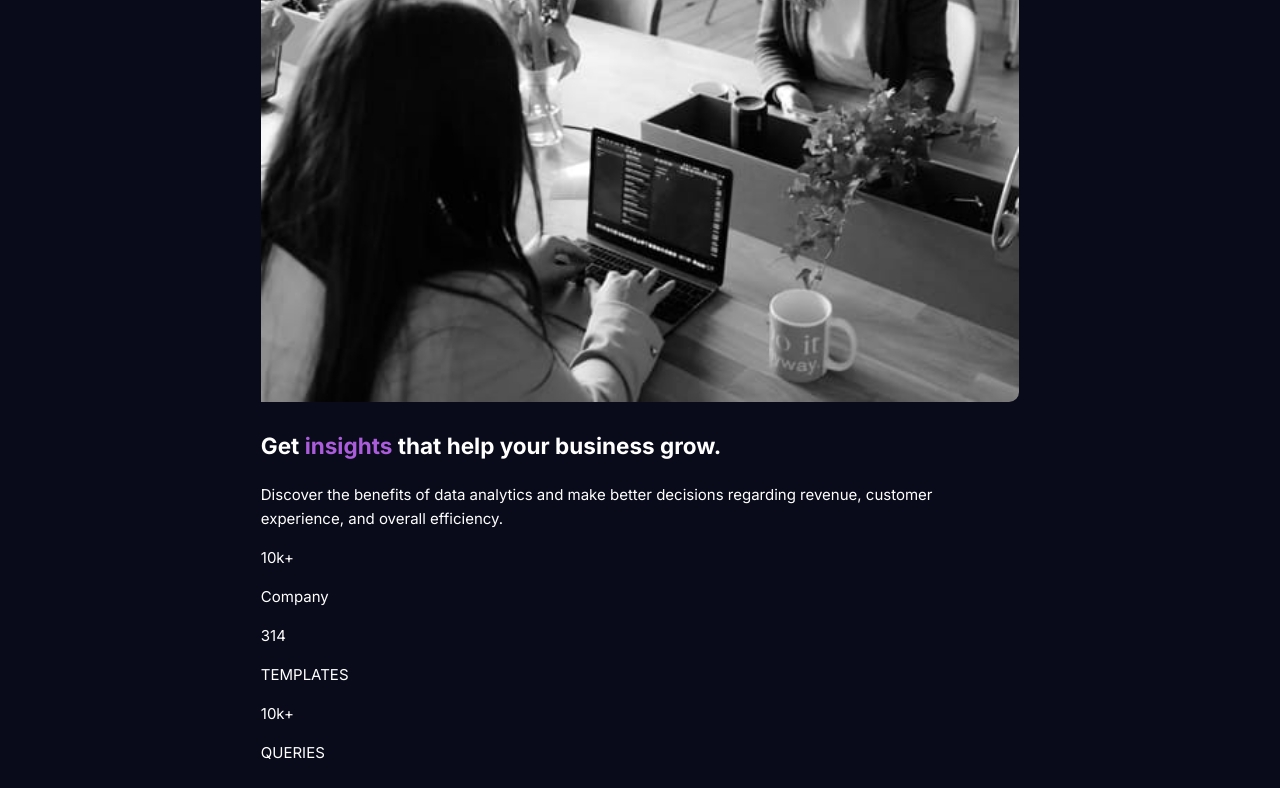
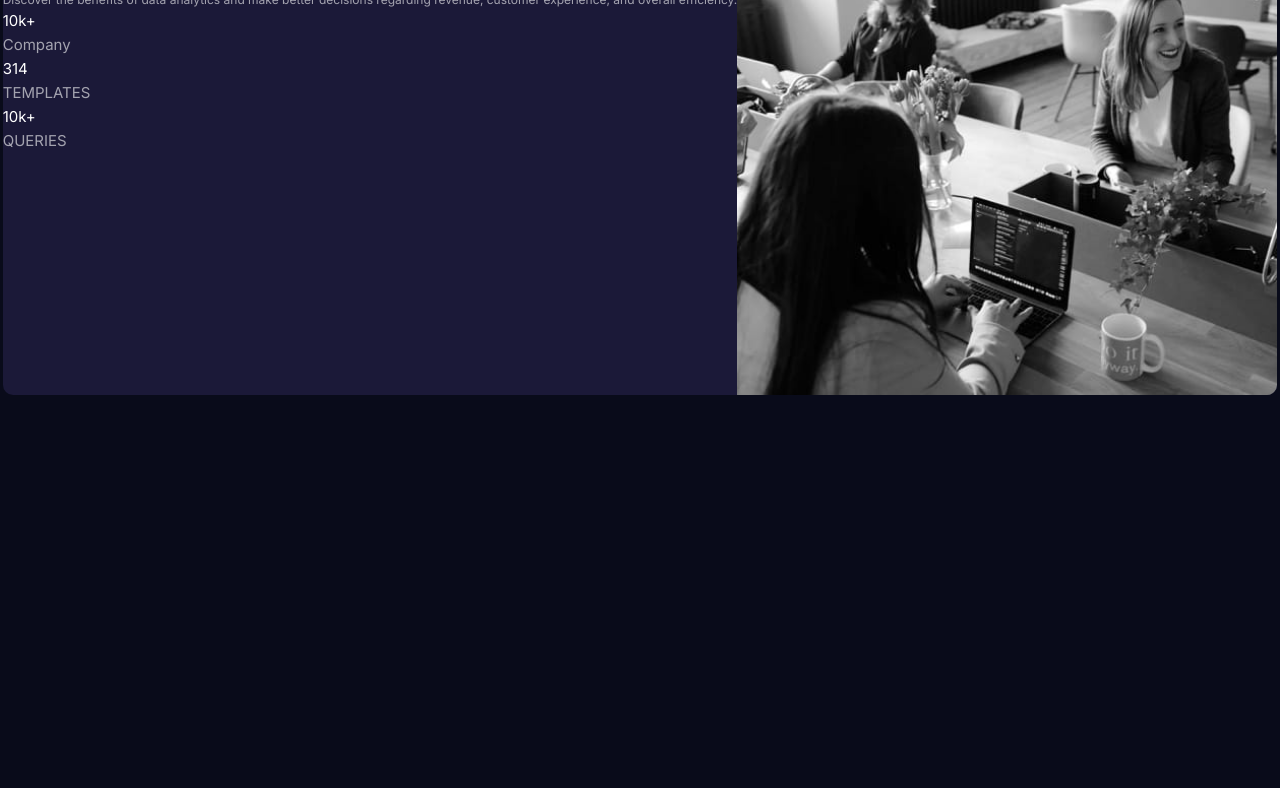
Before and after one commit to AG-WebDev/Stats_Preview_Card, a plain HTML site: page index.html in a window 1280 px wide. Shown: the part 232-1020 px from the top of the page. After the commit the page ends 800 px from the top, so only its background shows below. Drawn offline with Linux system fonts and the light colour scheme; a web font is replaced by a local one.

Commit message:
Update style.css

```diff
--- a/style.css
+++ b/style.css
@@ -1,48 +1,55 @@
 @import url("https://fonts.googleapis.com/css2?family=Inter:wght@400;700&family=Montserrat:wght@200&family=Open+Sans:wght@300;400&family=Poppins:wght@200&family=Supermercado+One&display=swap");
+
+@import url('https://fonts.googleapis.com/css2?family=Inter:wght@400;700&family=Lexend+Deca&family=Montserrat:wght@200&family=Open+Sans:wght@300;400&family=Poppins:wght@200&family=Supermercado+One&display=swap');
+
 * {
-  /* margin: 0;
-  padding: 0; */
+  margin: 0;
+  padding: 0;
   box-sizing: border-box;
 }
 
-body {
+
+body{
   background: hsl(233, 47%, 7%);
-  color: hsl(0, 0%, 100%);
   font-size: 15px;
+  color:  hsl(0, 0%, 100%);
   font-family: "Inter", sans-serif;
   display: grid;
   place-items: center;
   min-height: 100vh;
   line-height: 1.6;
+
+
 }
 
 .purple {
   color: hsl(277, 64%, 61%);
 }
 
-.container {
+.card{
+  background:  hsl(244, 38%, 16%);
   display: flex;
   flex-direction: row-reverse;
-  background: hsl(244, 38%, 16%);
   border-radius: 10px;
+
 }
 
-img {
+
+img{
   height: 100%;
   width: 100%;
   object-fit: cover;
   border-radius: 0 10px 10px 0;
 }
 
-.card {
-  display: flex;
-  flex-direction: column;
-  margin: auto;
-  width: 60%;
+.head-line {
+  font-size: 2em;
+}
+.main-paragraph{
+  color: hsla(0, 0%, 100%, 0.6);
+  font-size: 12px;
 }
 
-.stats {
-  list-style: none;
-  display: flex;
-  justify-content: space-around;
+.overviews .overview p {
+  color:  hsla(0, 0%, 100%, 0.6);
 }
```
